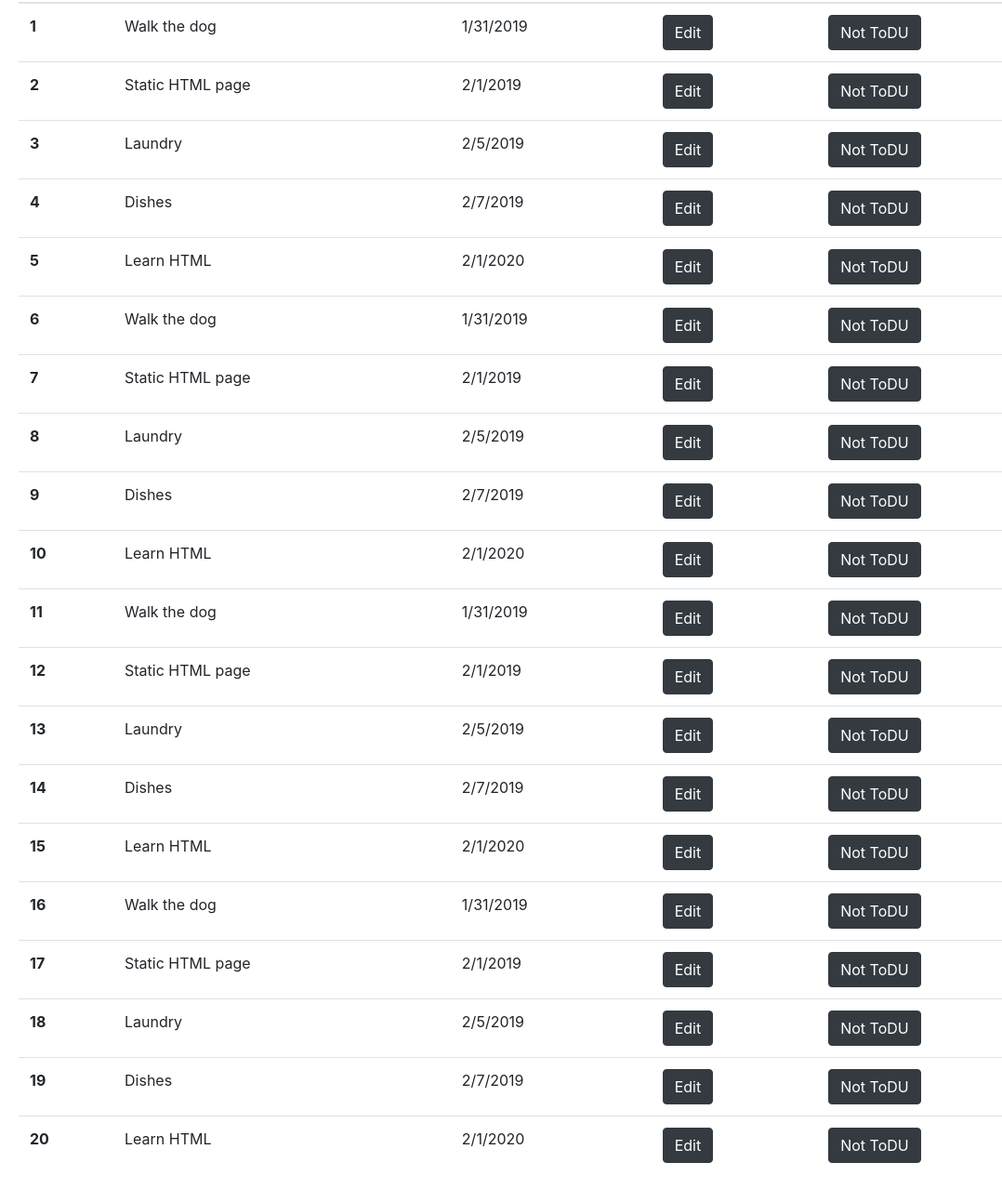
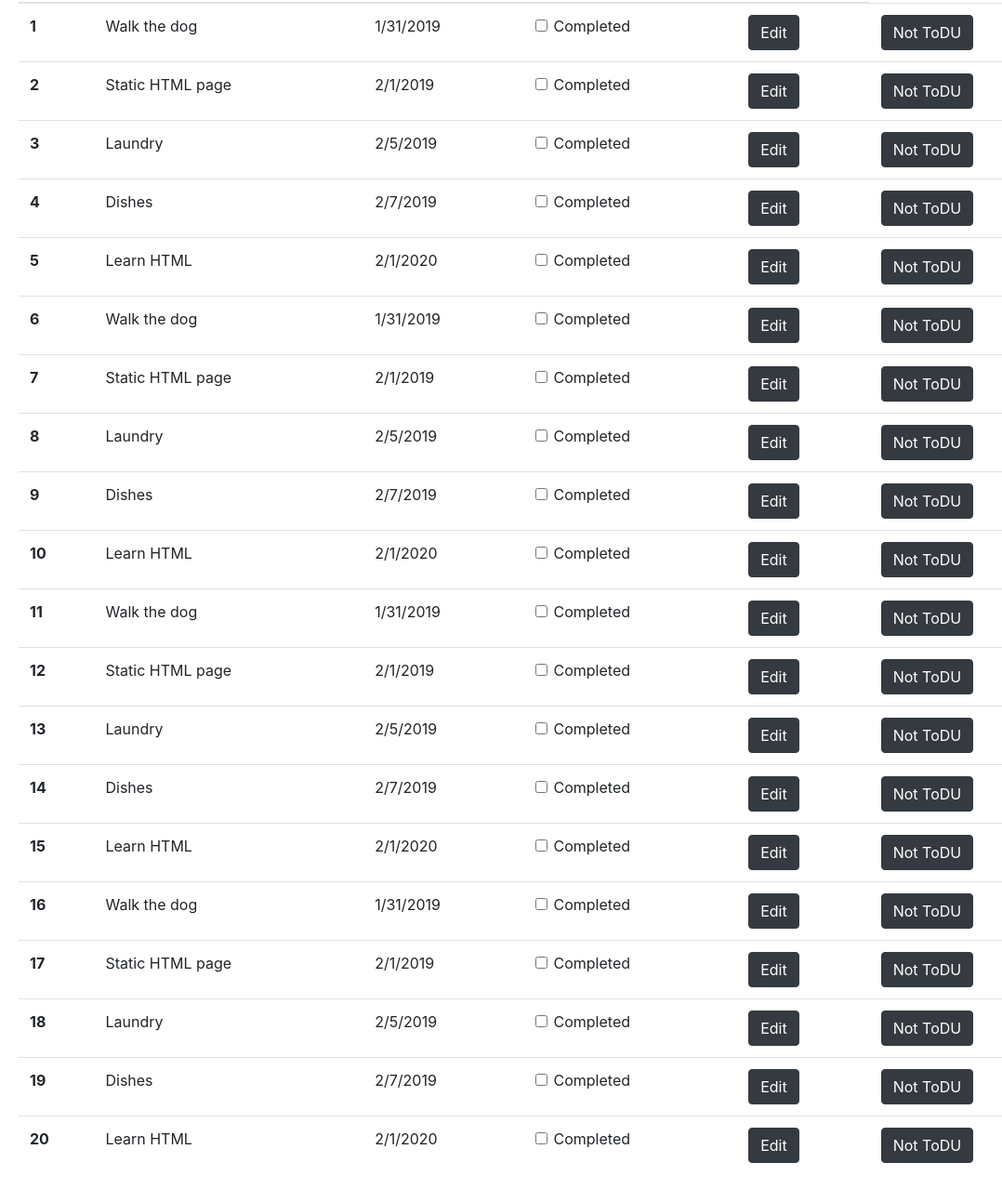
Before and after one commit to BlakeSartor/todoSite, a plain HTML site: page index.html in a window 1280 px wide. Shown: the part 295-1574 px from the top of the page at 93% size, without its empty margins (50-1128 px from the left). Drawn offline with nearby package versions, Linux system fonts and the light colour scheme.

Commit message:
added complete checkbox

```diff
--- a/index.html
+++ b/index.html
@@ -59,6 +59,10 @@
             <th scope="row">1</th>
             <td>Walk the dog</td>
             <td>1/31/2019</td>
+            <td><div class="form-check">
+            <input type="checkbox" class="form-check-input" id="exampleCheck1">
+              <label class="form-check-label" for="completedCheck">Completed</label>
+            </div></td>
             <td><button type="button" class="btn btn-dark">Edit</button></td>
             <td><button type="button" class="btn btn-dark">Not ToDU</button></td>
           </tr>
@@ -66,6 +70,10 @@
             <th scope="row">2</th>
             <td>Static HTML page</td>
             <td>2/1/2019</td>
+            <td><div class="form-check">
+            <input type="checkbox" class="form-check-input" id="exampleCheck1">
+              <label class="form-check-label" for="completedCheck">Completed</label>
+            </div></td>
             <td><button type="button" class="btn btn-dark">Edit</button></td>
             <td><button type="button" class="btn btn-dark">Not ToDU</button></td>
           </tr>
@@ -73,6 +81,10 @@
             <th scope="row">3</th>
             <td>Laundry</td>
             <td>2/5/2019</td>
+            <td><div class="form-check">
+            <input type="checkbox" class="form-check-input" id="exampleCheck1">
+              <label class="form-check-label" for="completedCheck">Completed</label>
+            </div></td>
             <td><button type="button" class="btn btn-dark">Edit</button></td>
             <td><button type="button" class="btn btn-dark">Not ToDU</button></td>
           </tr>
@@ -80,6 +92,10 @@
             <th scope="row">4</th>
             <td>Dishes</td>
             <td>2/7/2019</td>
+            <td><div class="form-check">
+            <input type="checkbox" class="form-check-input" id="exampleCheck1">
+              <label class="form-check-label" for="completedCheck">Completed</label>
+            </div></td>
             <td><button type="button" class="btn btn-dark">Edit</button></td>
             <td><button type="button" class="btn btn-dark">Not ToDU</button></td>
           </tr>
@@ -87,6 +103,10 @@
             <th scope="row">5</th>
             <td>Learn HTML</td>
             <td>2/1/2020</td>
+            <td><div class="form-check">
+            <input type="checkbox" class="form-check-input" id="exampleCheck1">
+              <label class="form-check-label" for="completedCheck">Completed</label>
+            </div></td>
             <td><button type="button" class="btn btn-dark">Edit</button></td>
             <td><button type="button" class="btn btn-dark">Not ToDU</button></td>
           </tr>
@@ -94,6 +114,10 @@
             <th scope="row">6</th>
             <td>Walk the dog</td>
             <td>1/31/2019</td>
+            <td><div class="form-check">
+            <input type="checkbox" class="form-check-input" id="exampleCheck1">
+              <label class="form-check-label" for="completedCheck">Completed</label>
+            </div></td>
             <td><button type="button" class="btn btn-dark">Edit</button></td>
             <td><button type="button" class="btn btn-dark">Not ToDU</button></td>
           </tr>
@@ -101,6 +125,10 @@
             <th scope="row">7</th>
             <td>Static HTML page</td>
             <td>2/1/2019</td>
+            <td><div class="form-check">
+            <input type="checkbox" class="form-check-input" id="exampleCheck1">
+              <label class="form-check-label" for="completedCheck">Completed</label>
+            </div></td>
             <td><button type="button" class="btn btn-dark">Edit</button></td>
             <td><button type="button" class="btn btn-dark">Not ToDU</button></td>
           </tr>
@@ -108,6 +136,10 @@
             <th scope="row">8</th>
             <td>Laundry</td>
             <td>2/5/2019</td>
+            <td><div class="form-check">
+            <input type="checkbox" class="form-check-input" id="exampleCheck1">
+              <label class="form-check-label" for="completedCheck">Completed</label>
+            </div></td>
             <td><button type="button" class="btn btn-dark">Edit</button></td>
             <td><button type="button" class="btn btn-dark">Not ToDU</button></td>
           </tr>
@@ -115,6 +147,10 @@
             <th scope="row">9</th>
             <td>Dishes</td>
             <td>2/7/2019</td>
+            <td><div class="form-check">
+            <input type="checkbox" class="form-check-input" id="exampleCheck1">
+              <label class="form-check-label" for="completedCheck">Completed</label>
+            </div></td>
             <td><button type="button" class="btn btn-dark">Edit</button></td>
             <td><button type="button" class="btn btn-dark">Not ToDU</button></td>
           </tr>
@@ -122,6 +158,10 @@
             <th scope="row">10</th>
             <td>Learn HTML</td>
             <td>2/1/2020</td>
+            <td><div class="form-check">
+            <input type="checkbox" class="form-check-input" id="exampleCheck1">
+              <label class="form-check-label" for="completedCheck">Completed</label>
+            </div></td>
             <td><button type="button" class="btn btn-dark">Edit</button></td>
             <td><button type="button" class="btn btn-dark">Not ToDU</button></td>
           </tr>
@@ -129,6 +169,10 @@
             <th scope="row">11</th>
             <td>Walk the dog</td>
             <td>1/31/2019</td>
+            <td><div class="form-check">
+            <input type="checkbox" class="form-check-input" id="exampleCheck1">
+              <label class="form-check-label" for="completedCheck">Completed</label>
+            </div></td>
             <td><button type="button" class="btn btn-dark">Edit</button></td>
             <td><button type="button" class="btn btn-dark">Not ToDU</button></td>
           </tr>
@@ -136,6 +180,10 @@
             <th scope="row">12</th>
             <td>Static HTML page</td>
             <td>2/1/2019</td>
+            <td><div class="form-check">
+            <input type="checkbox" class="form-check-input" id="exampleCheck1">
+              <label class="form-check-label" for="completedCheck">Completed</label>
+            </div></td>
             <td><button type="button" class="btn btn-dark">Edit</button></td>
             <td><button type="button" class="btn btn-dark">Not ToDU</button></td>
           </tr>
@@ -143,6 +191,10 @@
             <th scope="row">13</th>
             <td>Laundry</td>
             <td>2/5/2019</td>
+            <td><div class="form-check">
+            <input type="checkbox" class="form-check-input" id="exampleCheck1">
+              <label class="form-check-label" for="completedCheck">Completed</label>
+            </div></td>
             <td><button type="button" class="btn btn-dark">Edit</button></td>
             <td><button type="button" class="btn btn-dark">Not ToDU</button></td>
           </tr>
@@ -150,6 +202,10 @@
             <th scope="row">14</th>
             <td>Dishes</td>
             <td>2/7/2019</td>
+            <td><div class="form-check">
+            <input type="checkbox" class="form-check-input" id="exampleCheck1">
+              <label class="form-check-label" for="completedCheck">Completed</label>
+            </div></td>
             <td><button type="button" class="btn btn-dark">Edit</button></td>
             <td><button type="button" class="btn btn-dark">Not ToDU</button></td>
           </tr>
@@ -157,6 +213,10 @@
             <th scope="row">15</th>
             <td>Learn HTML</td>
             <td>2/1/2020</td>
+            <td><div class="form-check">
+            <input type="checkbox" class="form-check-input" id="exampleCheck1">
+              <label class="form-check-label" for="completedCheck">Completed</label>
+            </div></td>
             <td><button type="button" class="btn btn-dark">Edit</button></td>
             <td><button type="button" class="btn btn-dark">Not ToDU</button></td>
           </tr>
@@ -164,6 +224,10 @@
             <th scope="row">16</th>
             <td>Walk the dog</td>
             <td>1/31/2019</td>
+            <td><div class="form-check">
+            <input type="checkbox" class="form-check-input" id="exampleCheck1">
+              <label class="form-check-label" for="completedCheck">Completed</label>
+            </div></td>
             <td><button type="button" class="btn btn-dark">Edit</button></td>
             <td><button type="button" class="btn btn-dark">Not ToDU</button></td>
           </tr>
@@ -171,6 +235,10 @@
             <th scope="row">17</th>
             <td>Static HTML page</td>
             <td>2/1/2019</td>
+            <td><div class="form-check">
+            <input type="checkbox" class="form-check-input" id="exampleCheck1">
+              <label class="form-check-label" for="completedCheck">Completed</label>
+            </div></td>
             <td><button type="button" class="btn btn-dark">Edit</button></td>
             <td><button type="button" class="btn btn-dark">Not ToDU</button></td>
           </tr>
@@ -178,6 +246,10 @@
             <th scope="row">18</th>
             <td>Laundry</td>
             <td>2/5/2019</td>
+            <td><div class="form-check">
+            <input type="checkbox" class="form-check-input" id="exampleCheck1">
+              <label class="form-check-label" for="completedCheck">Completed</label>
+            </div></td>
             <td><button type="button" class="btn btn-dark">Edit</button></td>
             <td><button type="button" class="btn btn-dark">Not ToDU</button></td>
           </tr>
@@ -185,6 +257,10 @@
             <th scope="row">19</th>
             <td>Dishes</td>
             <td>2/7/2019</td>
+            <td><div class="form-check">
+            <input type="checkbox" class="form-check-input" id="exampleCheck1">
+              <label class="form-check-label" for="completedCheck">Completed</label>
+            </div></td>
             <td><button type="button" class="btn btn-dark">Edit</button></td>
             <td><button type="button" class="btn btn-dark">Not ToDU</button></td>
           </tr>
@@ -192,6 +268,10 @@
             <th scope="row">20</th>
             <td>Learn HTML</td>
             <td>2/1/2020</td>
+            <td><div class="form-check">
+            <input type="checkbox" class="form-check-input" id="exampleCheck1">
+              <label class="form-check-label" for="completedCheck">Completed</label>
+            </div></td>
             <td><button type="button" class="btn btn-dark">Edit</button></td>
             <td><button type="button" class="btn btn-dark">Not ToDU</button></td>
           </tr>
```
